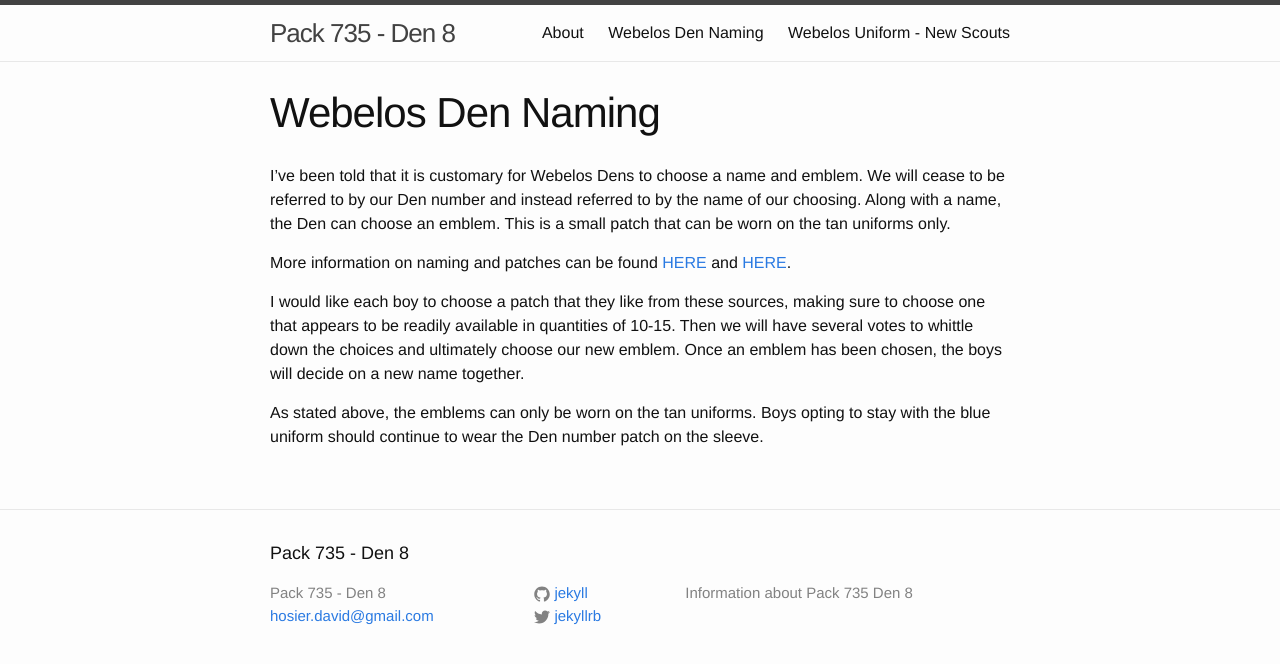
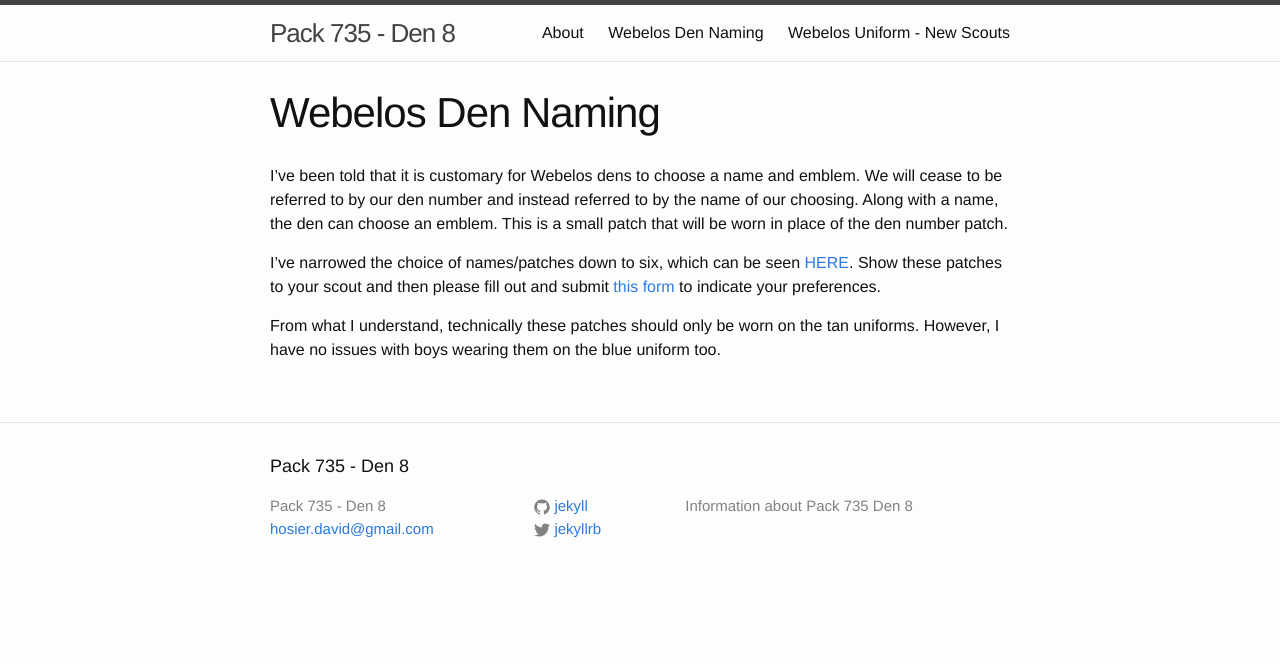
Before and after one commit to david-hosier/david-hosier.github.io, a Jekyll site: the page built from scouts/webelos/den-naming.md, in a window 1280 px wide. Shown: the top 664 px of the page. Built offline with Jekyll 4.4.1, drawn with Linux system fonts in a browser that asks for light colours.

Commit message:
updates to den naming page

```diff
--- a/scouts/webelos/den-naming.md
+++ b/scouts/webelos/den-naming.md
@@ -3,10 +3,8 @@ layout: page
 title: Webelos Den Naming
 ---
 
-I've been told that it is customary for Webelos Dens to choose a name and emblem. We will cease to be referred to by our Den number and instead referred to by the name of our choosing. Along with a name, the Den can choose an emblem. This is a small patch that can be worn on the tan uniforms only.
+I've been told that it is customary for Webelos dens to choose a name and emblem. We will cease to be referred to by our den number and instead referred to by the name of our choosing. Along with a name, the den can choose an emblem. This is a small patch that will be worn in place of the den number patch.
 
-More information on naming and patches can be found [HERE](http://www.boyscouttrail.com/patrol-patch.asp) and [HERE](http://www.boyscouttrail.com/custom-patrol-patch.asp).
+I've narrowed the choice of names/patches down to six, which can be seen [HERE](/scouts/webelos/patrol-patches.pdf). Show these patches to your scout and then please fill out and submit [this form](https://goo.gl/forms/1uzVD0iYRFIXB59J3) to indicate your preferences.
 
-I would like each boy to choose a patch that they like from these sources, making sure to choose one that appears to be readily available in quantities of 10-15. Then we will have several votes to whittle down the choices and ultimately choose our new emblem. Once an emblem has been chosen, the boys will decide on a new name together.
-
-As stated above, the emblems can only be worn on the tan uniforms. Boys opting to stay with the blue uniform should continue to wear the Den number patch on the sleeve.
+From what I understand, technically these patches should only be worn on the tan uniforms. However, I have no issues with boys wearing them on the blue uniform too.
```
Also changed, not shown: 1 other file.
